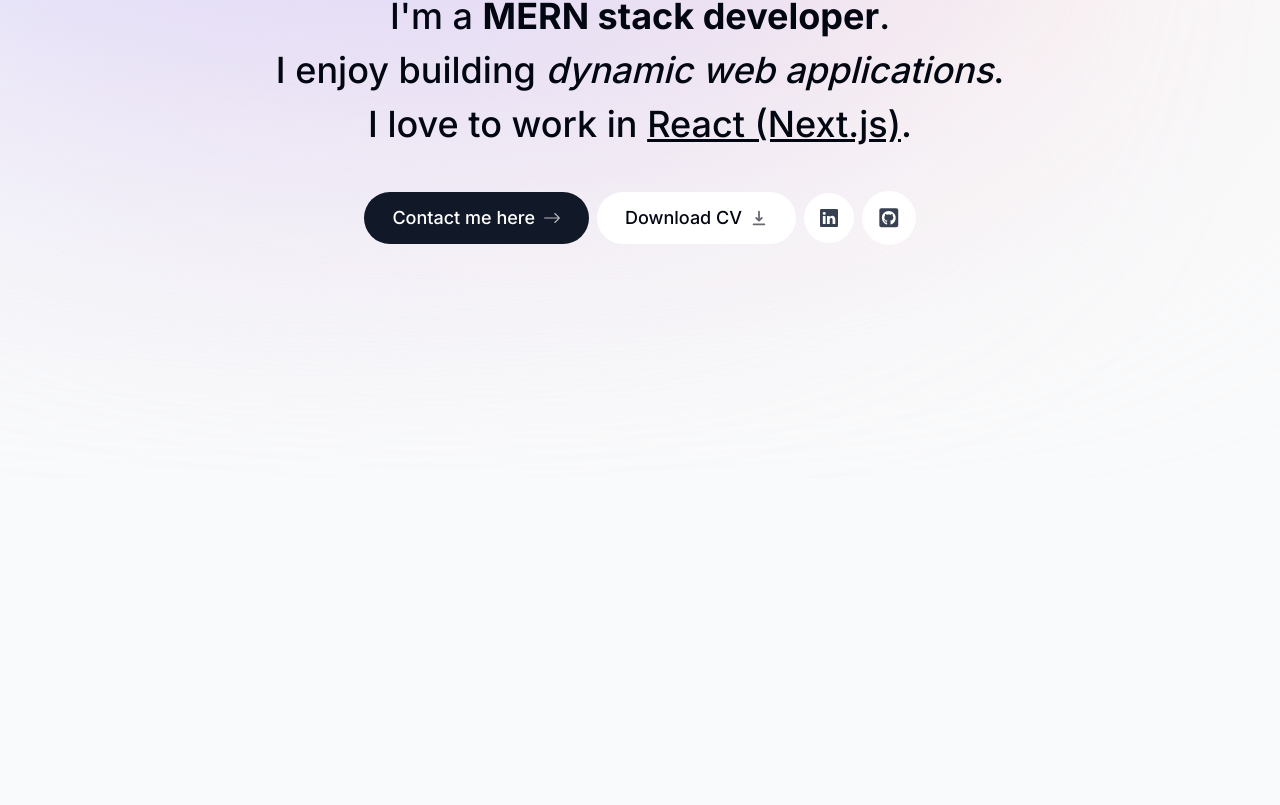
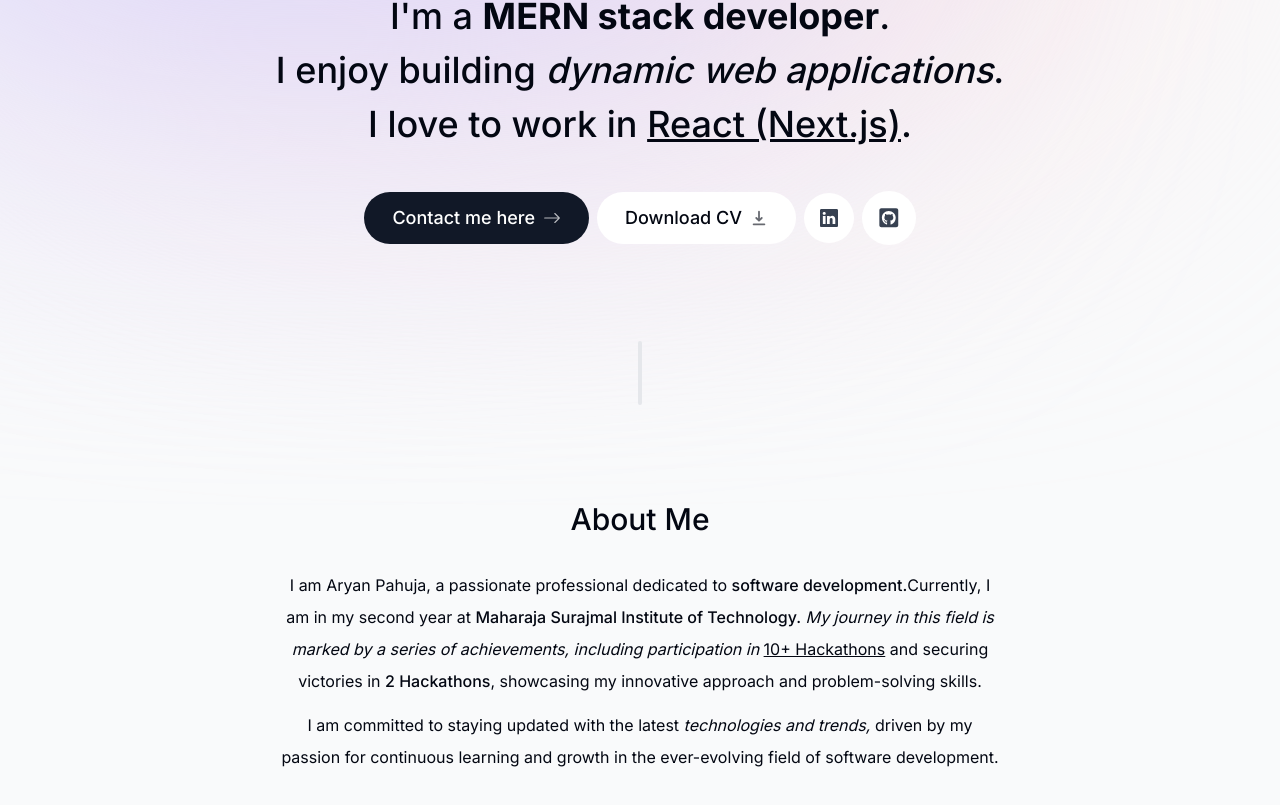
Before and after one commit to AryanPahuja21/Portfolio-Website, a Next.js app: page / in a window 1280 px wide. Shown: the part 321-1126 px from the top of the page. Before the commit the page ends 800 px from the top, so only its background shows below. Built offline with nearby package versions, Linux system fonts and the light colour scheme.

Commit message:
about section completed

```diff
--- a/app/page.tsx
+++ b/app/page.tsx
@@ -1,9 +1,13 @@
+import About from "@/components/about";
 import Intro from "@/components/intro";
+import SectionDivider from "@/components/section-divider";
 
 export default function Home() {
   return (
     <main className="flex flex-col items-center">
       <Intro/>
+      <SectionDivider/>
+      <About/>
     </main>
   );
 }
--- /dev/null
+++ b/components/about.tsx
@@ -0,0 +1,39 @@
+"use client";
+
+import React from "react";
+import SectionHeading from "./section-heading";
+import { motion } from "framer-motion";
+// import { useSectionInView } from "@/lib/hooks";
+
+export default function About() {
+//   const { ref } = useSectionInView("About");
+
+  return (
+    <motion.section
+    //   ref={ref}
+      className="mb-28 max-w-[45rem] text-center leading-8 sm:mb-40 scroll-mt-28"
+      initial={{ opacity: 0, y: 100 }}
+      animate={{ opacity: 1, y: 0 }}
+      transition={{ delay: 0.175 }}
+      id="about"
+    >
+      <SectionHeading>About me</SectionHeading>
+      <p className="mb-3">
+
+I am Aryan Pahuja, a passionate professional dedicated to   {" "}
+        <span className="font-medium">software development.</span>Currently, I am in my second year at{" "}
+        <span className="font-medium">Maharaja Surajmal Institute of Technology.</span>{" "}
+        <span className="italic">My journey in this field is marked by a series of achievements, including participation in</span> <span className="underline">10+ Hackathons</span> and securing victories in {" "}
+        <span className="font-medium">
+          2 Hackathons
+        </span>
+        , showcasing my innovative approach and problem-solving skills.
+      </p>
+
+      <p>
+        I am committed to staying updated with the latest <span className="italic">technologies and trends,{" "}</span>
+        driven by my passion for continuous learning and growth in the ever-evolving field of software development.
+      </p>
+    </motion.section>
+  );
+}
--- a/components/intro.tsx
+++ b/components/intro.tsx
@@ -73,7 +73,7 @@ export default function Intro() {
       >
         <Link
           href="#contact"
-          className="group bg-gray-900 text-white px-7 py-3 flex items-center gap-2 rounded-full outline-none focus:scale-110 hover:scale-105 hover:bg-gray-950 active:scale-105 transition"
+          className="group bg-gray-900 text-white px-7 py-3 flex items-center gap-2 rounded-full outline-none focus:scale-105 hover:scale-105 hover:bg-gray-950 active:scale-105 transition"
           onClick={() => {
           }}
         >
--- /dev/null
+++ b/components/section-divider.tsx
@@ -0,0 +1,15 @@
+"use client";
+
+import React from "react";
+import { motion } from "framer-motion";
+
+export default function SectionDivider() {
+  return (
+    <motion.div
+      className="bg-gray-200 my-24 h-16 w-1 rounded-full hidden sm:block dark:bg-opacity-20"
+      initial={{ opacity: 0, y: 100 }}
+      animate={{ opacity: 1, y: 0 }}
+      transition={{ delay: 0.125 }}
+    ></motion.div>
+  );
+}
--- /dev/null
+++ b/components/section-heading.tsx
@@ -0,0 +1,13 @@
+import React from "react";
+
+type SectionHeadingProps = {
+  children: React.ReactNode;
+};
+
+export default function SectionHeading({ children }: SectionHeadingProps) {
+  return (
+    <h2 className="text-3xl font-medium capitalize mb-8 text-center">
+      {children}
+    </h2>
+  );
+}
```
